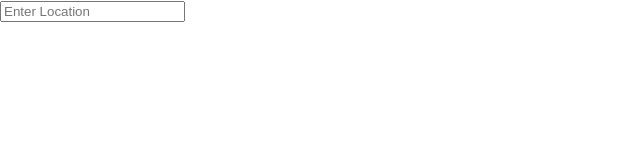
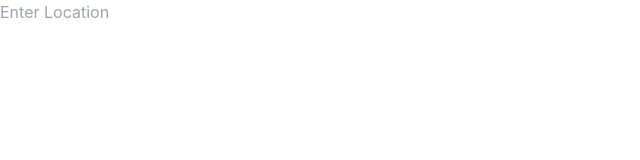
Before and after one commit to Kimchi-Haggis/weather-app-react-next, a Next.js app: page / in a window 1280 px wide. Shown: the top 160 px of the page, without its empty margins (0-640 px from the left). Built offline with nearby package versions, Linux system fonts and the light colour scheme.

Commit message:
[Add] yarn add -D tailwindcss postcss autoprefixer
yarn tailwindcss init -p

```diff
--- a/package.json
+++ b/package.json
@@ -18,8 +18,11 @@
     "@types/node": "18.7.4",
     "@types/react": "18.0.17",
     "@types/react-dom": "18.0.6",
+    "autoprefixer": "^10.4.8",
     "eslint": "8.22.0",
     "eslint-config-next": "12.2.5",
+    "postcss": "^8.4.16",
+    "tailwindcss": "^3.1.8",
     "typescript": "4.7.4"
   }
 }
--- /dev/null
+++ b/postcss.config.js
@@ -0,0 +1,6 @@
+module.exports = {
+  plugins: {
+    tailwindcss: {},
+    autoprefixer: {},
+  },
+}
--- a/styles/globals.css
+++ b/styles/globals.css
@@ -1,3 +1,7 @@
+@tailwind base;
+@tailwind components;
+@tailwind utilities;
+
 html,
 body {
   padding: 0;
--- /dev/null
+++ b/tailwind.config.js
@@ -0,0 +1,11 @@
+/** @type {import('tailwindcss').Config} */
+module.exports = {
+  content: [
+    "./pages/**/*.{js,ts,jsx,tsx}",
+    "./components/**/*.{js,ts,jsx,tsx}",
+  ],
+  theme: {
+    extend: {},
+  },
+  plugins: [],
+}
```
Also changed, not shown: 1 other file (tests, documents, lock files or other folders).
